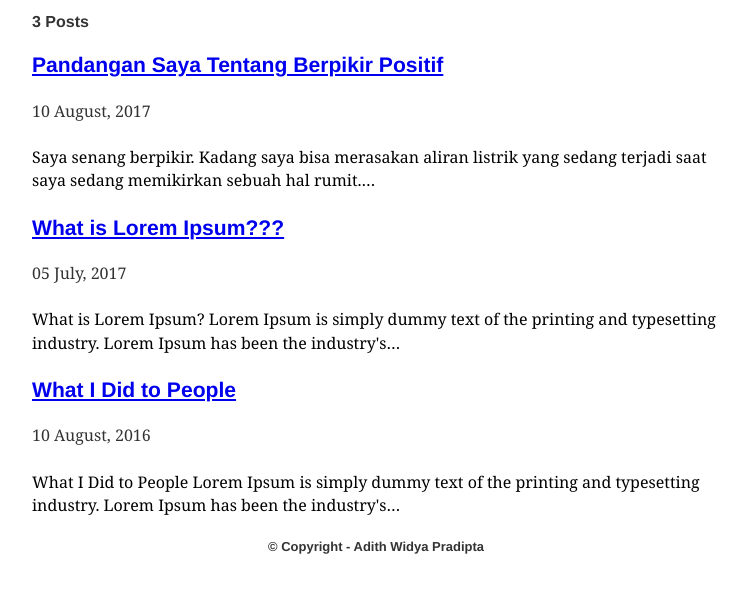
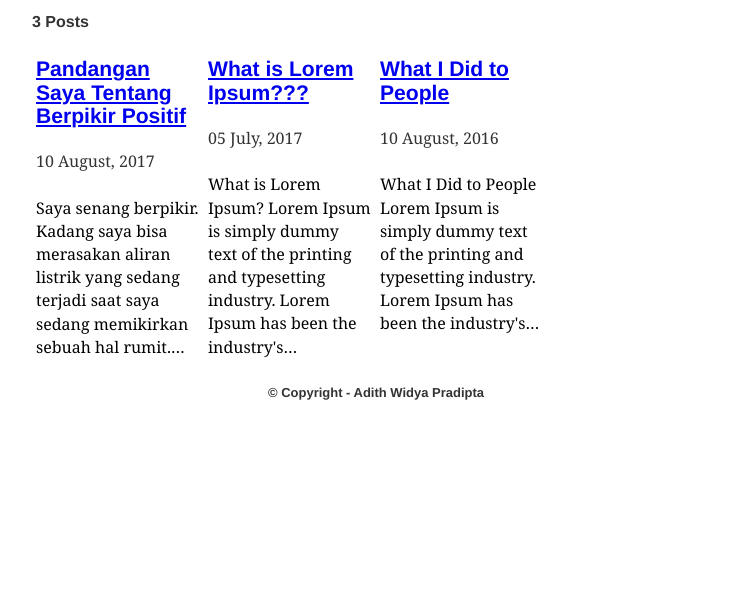
Before and after one commit to adithwip/gatsby-blog, a Gatsby site: page / in a window 1280 px wide. Shown: the part 117-710 px from the top of the page, without its empty margins (264-1010 px from the left). Built offline with nearby package versions, Linux system fonts and the light colour scheme; Gatsby itself is replaced by a stand-in of ours; some packages are replaced by stand-ins of ours.

Commit message:
use column in Container inside index.js

```diff
--- a/src/pages/index.js
+++ b/src/pages/index.js
@@ -37,11 +37,15 @@ const IndexPage = ({ data }) => {
             {totalCount} {totalCount > 0 ? "Posts" : "Post"}
           </h4>
         </Item>
-        {data.allMarkdownRemark.edges.map(({ node }) => (
-          <Item key={node.id}>
-            <PostExcerpt data={node} />
-          </Item>
-        ))}
+        <Item>
+          <Container flexDirection="column" spacing={8} column={3}>
+            {data.allMarkdownRemark.edges.map(({ node }) => (
+              <Item key={node.id}>
+                <PostExcerpt data={node} />
+              </Item>
+            ))}
+          </Container>
+        </Item>
       </Container>
     </Layout>
   )
```
